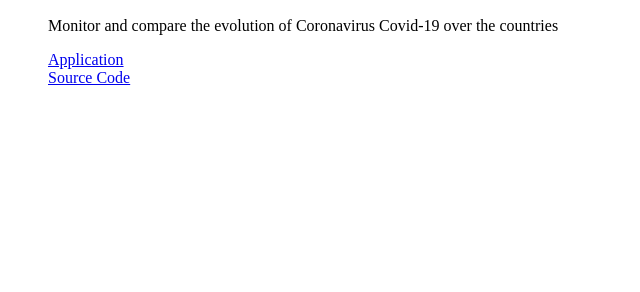
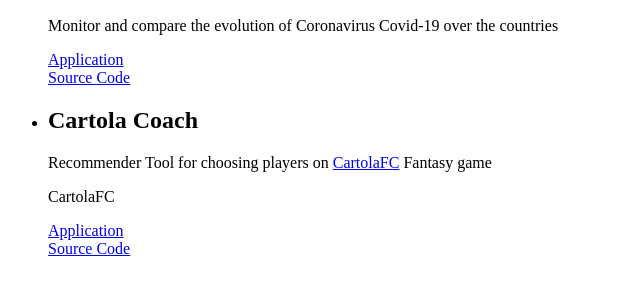
Before and after one commit to rsrjunior/rsrjunior.github.io, a plain HTML site: page index.html in a window 1280 px wide. Shown: the part 110-402 px from the top of the page, without its empty margins (0-640 px from the left). Drawn offline with Linux system fonts and the light colour scheme.

Commit message:
Update index.html

```diff
--- a/index.html
+++ b/index.html
@@ -18,6 +18,13 @@
             <a href="https://rsrjunior.github.io/covid19monitor/">Application</a><br/>
             <a href="https://github.com/rsrjunior/covid19monitor">Source Code</a>
         </li>
+        <li>
+            <h2>Cartola Coach</h2>
+            <p>Recommender Tool for choosing players on <a href="https://globoesporte.globo.com/cartola-fc/">CartolaFC</a> Fantasy game</p>
+            <pFerramenta de recomendação para escalação do <a href="https://globoesporte.globo.com/cartola-fc/">CartolaFC</a></p>
+            <a href="https://cartolacoach.herokuapp.com/">Application</a><br/>
+            <a href="https://github.com/rsrjunior/node-ATC">Source Code</a>
+        </li>
     </ul>
   </body>
 </html>
```
